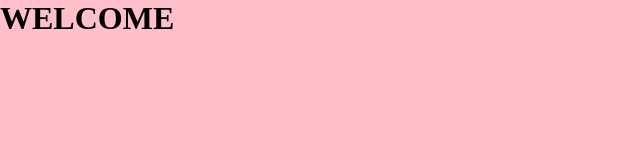
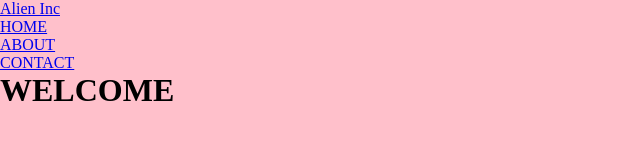
Before and after one commit to jyohuali/11-08-17-exercise, a plain HTML site: page index.html in a window 1280 px wide. Shown: the whole page, without its empty margins (0-640 px from the left). Drawn offline with Linux system fonts and the light colour scheme.

Commit message:
adds nav html

```diff
--- a/index.html
+++ b/index.html
@@ -8,6 +8,16 @@
   <title>Document</title>
 </head>
 <body>
+<nav class="main-nav">
+  <a href="index.html" class="main-nav-brand">Alien Inc</a>
+  <ul class="main-nav-list">
+    <li><a href="index.html">HOME</a></li>
+    <li><a href="about.html">ABOUT</a></li>
+    <li><a href="contact.html">CONTACT</a></li>
+  </ul>
+
+
+</nav>
   <h1>WELCOME</H1>
 
 </body>
```
